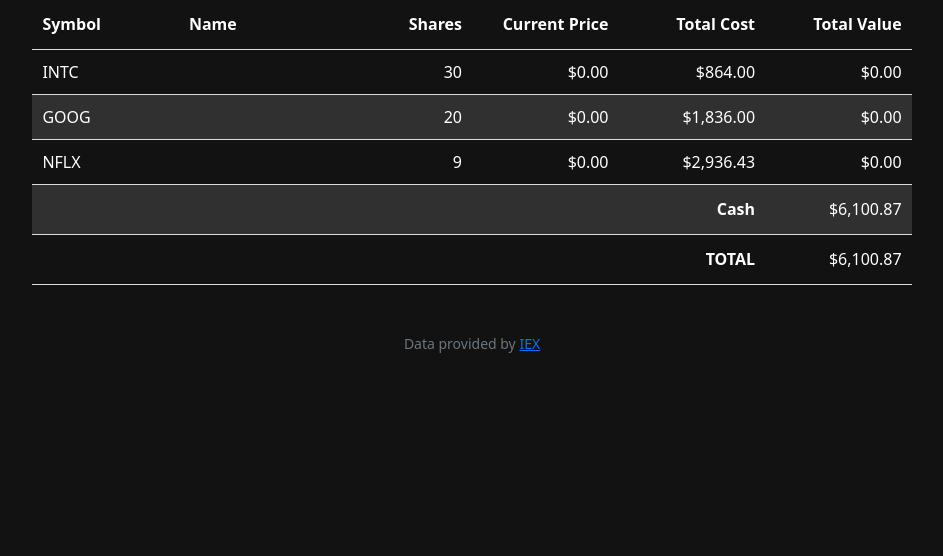
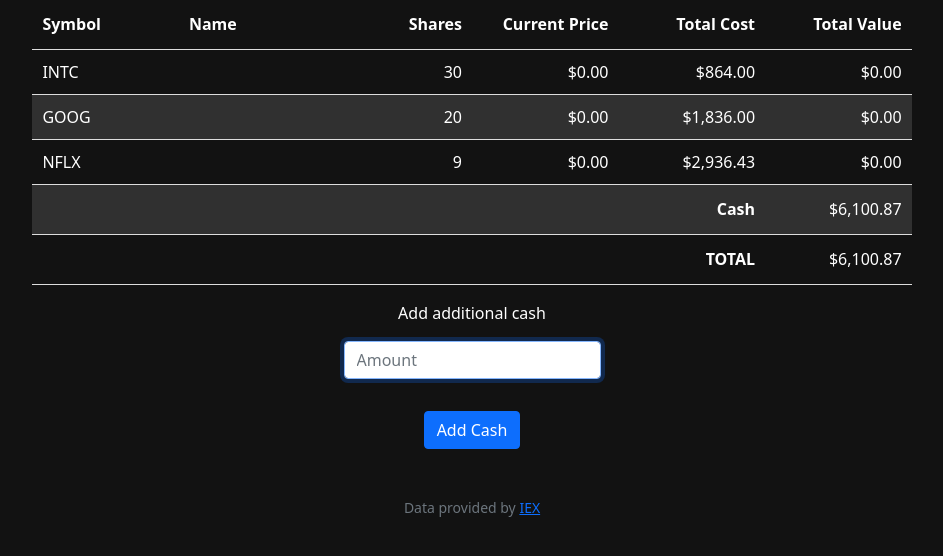
Before and after one commit to NeyasG/cs50, a Flask app: page / in a window 1280 px wide. Shown: the part 125-681 px from the top of the page, without its empty margins (168-1111 px from the left). Run offline with Flask 2, Linux system fonts and the light colour scheme; a user stored in the database is signed in; data comes from the database, SQL or seed files in the repository; both versions use the stored data as it was after the commit; data that the repository does not hold is empty; some libraries are stand-ins or nearby versions.

Commit message:
Thu, Jan 19, 2023, 8:15 PM +00:00

```diff
--- a/cs50/week9/finance/app.py
+++ b/cs50/week9/finance/app.py
@@ -40,28 +40,60 @@ def after_request(response):
     return response
 
 
-@app.route("/")
+@app.route("/", methods=["GET", "POST"])
 @login_required
 def index():
     """Show portfolio of stocks"""
-    # Retrieve list of transactions for logged in user
-    user = session["user_id"]
-    cash = db.execute("SELECT cash from users WHERE id = ?", user)
+    # User reached via GET
+    if request.method == "GET":
 
-    # Create a dict to pass to index.html with all current holdings
-    stocks = db.execute(
-        "SELECT symbol, SUM(cost) as cost, SUM(shares) as shares FROM transactions WHERE user_id = ? GROUP BY symbol ORDER BY shares DESC", user)
-    grand_total = 0
-    for stock in stocks:
-        details = lookup(stock["symbol"])
-        stock["name"] = details["name"]
-        stock["price"] = details["price"]
-        stock["value"] = details["price"] * stock["shares"]
-        # Grand Total cash + stock value at current price
-        grand_total += details["price"] * stock["shares"]
+        # Retrieve list of transactions for logged in user
+        user = session["user_id"]
+        cash = db.execute("SELECT cash from users WHERE id = ?", user)
 
-    # render index.html
-    return render_template("index.html", cash=cash, stocks=stocks, grand_total=grand_total)
+        # Create a dict to pass to index.html with all current holdings
+        stocks = db.execute(
+            "SELECT symbol, SUM(cost) as cost, SUM(shares) as shares FROM transactions WHERE user_id = ? GROUP BY symbol ORDER BY shares DESC", user)
+        grand_total = 0
+        for stock in stocks:
+            details = lookup(stock["symbol"])
+            stock["name"] = details["name"]
+            stock["price"] = details["price"]
+            stock["value"] = details["price"] * stock["shares"]
+            # Grand Total cash + stock value at current price
+            grand_total += details["price"] * stock["shares"]
+
+        # render index.html
+        return render_template("index.html", cash=cash, stocks=stocks, grand_total=grand_total)
+
+    # User reached via POST and submitted add_cash form
+    else:
+        # Validate form is a positive integer
+        amount = int(request.form.get("add_cash"))
+        if request.form.get("add_cash") != None:
+            if request.form.get("add_cash"):
+                try:
+                    shares = int(request.form.get("add_cash"))
+                    if shares <= 0:
+                        return apology("Not a Valid amount of Cash", 400)
+                    elif shares > 1000000:
+                        return apology("Ok Mr. Bezos, we get it. You're rich. Try a lower amount")
+
+                except ValueError:
+                    return apology("Please input a positive amount of Cash", 400)
+
+            else:
+                return apology("Please input the amount of Cash to add")
+
+        # Update users cash in database
+        current_cash = db.execute("SELECT cash FROM users WHERE id = ?", session["user_id"])[0]["cash"]
+        new_cash = current_cash + amount
+        db.execute("UPDATE users SET cash = ? WHERE id = ?", new_cash, session["user_id"])
+
+        return redirect("/")
+
+
+
 
 
 @app.route("/buy", methods=["GET", "POST"])
--- a/cs50/week9/finance/templates/index.html
+++ b/cs50/week9/finance/templates/index.html
@@ -50,5 +50,13 @@
     </tbody>
 </table>
 </div>
-
+<div>
+    <form action="/" method="POST">
+        <div class="mb-3" style="padding: 1em">
+            <p>Add additional cash</p>
+            <input autocomplete="off" autofocus class="form-control mx-auto w-auto" id="add_cash" name="add_cash" placeholder="Amount" type="text" required>
+        </div>
+        <button class="btn btn-primary" type="submit">Add Cash</button>
+    </form>
+</div>
 {% endblock %}
```
Also changed, not shown: .devcontainer.json, cs50/week9/finance/finance.db.
